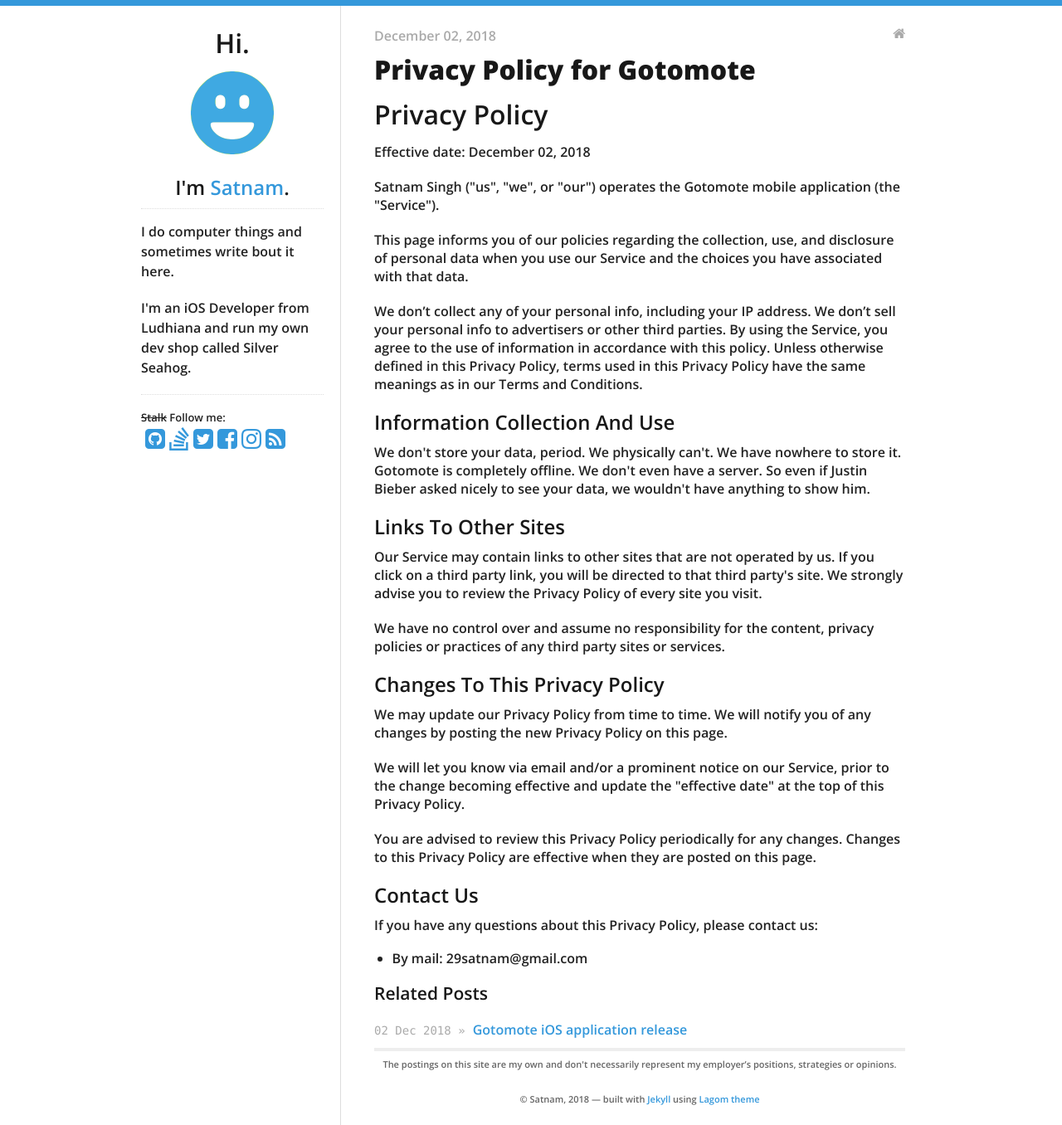
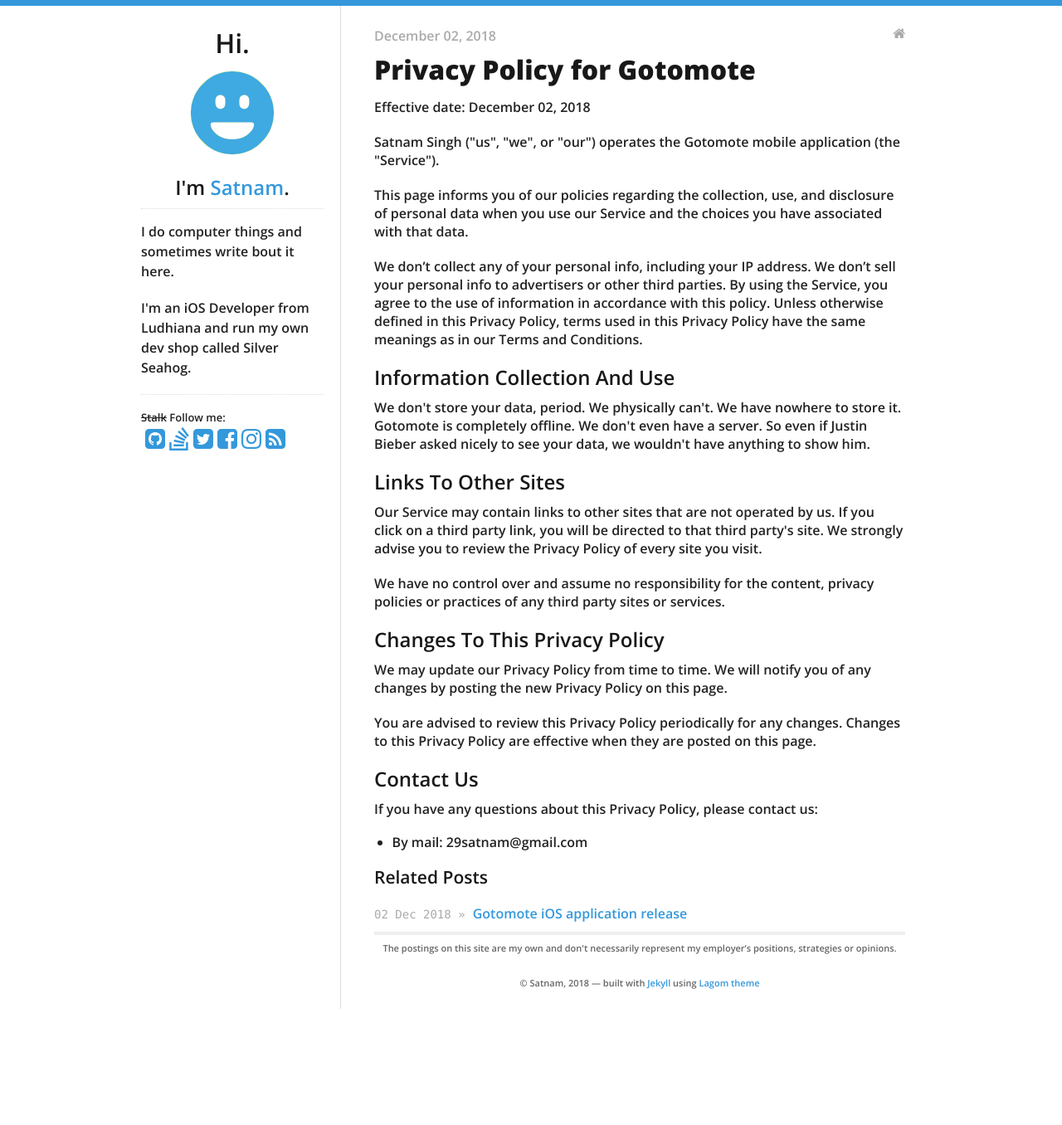
Before and after one commit to 29satnam/29satnam.github.io, a Jekyll site: the page built from _posts/2018-12-02-Privacy-Policy.md, in a window 1280 px wide. Shown: the whole page at 83% size. Built offline with Jekyll 4.4.1, drawn with Linux system fonts in a browser that asks for light colours; after the commit the page ends 1216 px from its top, so only the background shows below that.

Commit message:
Update 2018-12-02-Privacy-Policy.md

```diff
--- a/_posts/2018-12-02-Privacy-Policy.md
+++ b/_posts/2018-12-02-Privacy-Policy.md
@@ -4,9 +4,6 @@ title: Privacy Policy for Gotomote
 categories:
 - blog
 ---
-
-<h1>Privacy Policy</h1>
-
 
 <p>Effective date: December 02, 2018</p>
 
@@ -27,7 +24,6 @@ categories:
 
 <h2>Changes To This Privacy Policy</h2>
 <p>We may update our Privacy Policy from time to time. We will notify you of any changes by posting the new Privacy Policy on this page.</p>
-<p>We will let you know via email and/or a prominent notice on our Service, prior to the change becoming effective and update the "effective date" at the top of this Privacy Policy.</p>
 <p>You are advised to review this Privacy Policy periodically for any changes. Changes to this Privacy Policy are effective when they are posted on this page.</p>
 
 
```
